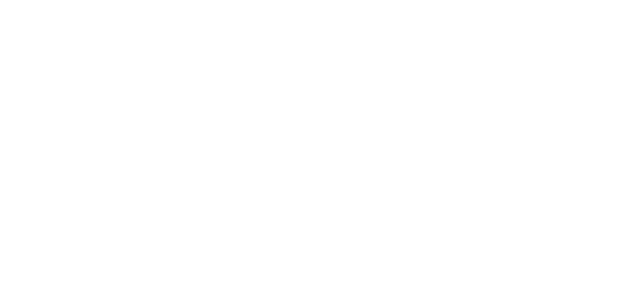
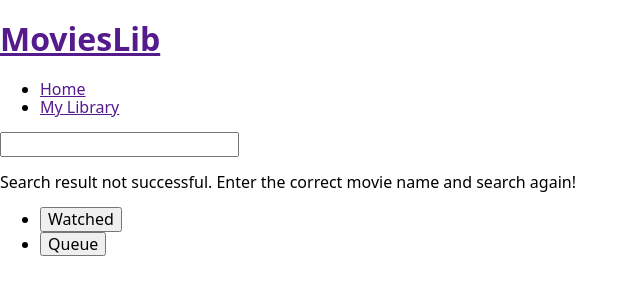
Before and after one commit to zurek28/MoviesLib, a website built with Parcel: page src/index.html in a window 1280 px wide. Shown: the whole page, without its empty margins (0-640 px from the left). Built offline with nearby package versions, Linux system fonts and the light colour scheme.

Commit message:
Create header HTML structure

```diff
--- a/src/index.html
+++ b/src/index.html
@@ -3,11 +3,12 @@
   <head>
     <meta charset="UTF-8" />
     <meta name="viewport" content="width=device-width, initial-scale=1.0" />
-    <title>Page title</title>
+    <title>MoviesLib</title>
     <link rel="stylesheet" href="./sass/index.scss" />
     <script type="module" src="./index.js"></script>
   </head>
   <body>
     <!-- ❗️❗️❗️ Add partials like so for every page -->
+    <include src="./partials/header.html"></include>
   </body>
 </html>
--- /dev/null
+++ b/src/partials/header.html
@@ -0,0 +1,36 @@
+<header>
+  <div>
+    <div>
+      <!-- Logo -->
+      <h1>
+        <a href="">MoviesLib</a>
+      </h1>
+
+      <!-- Navigation -->
+      <nav>
+        <ul>
+          <li><a href="">Home</a></li>
+          <li><a href="">My Library</a></li>
+        </ul>
+      </nav>
+    </div>
+
+    <!-- Search input -->
+    <div>
+      <label for=""><input type="text" /></label>
+      <p>
+        Search result not successful. Enter the correct movie name and search
+        again!
+      </p>
+      <!-- Searcj=h failure text -->
+    </div>
+
+    <!-- My library tabs -->
+    <div>
+      <ul>
+        <li><button>Watched</button></li>
+        <li><button>Queue</button></li>
+      </ul>
+    </div>
+  </div>
+</header>
```
